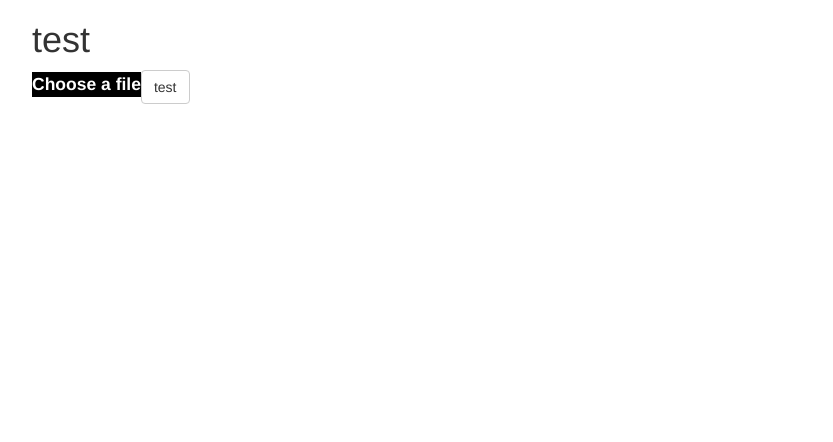
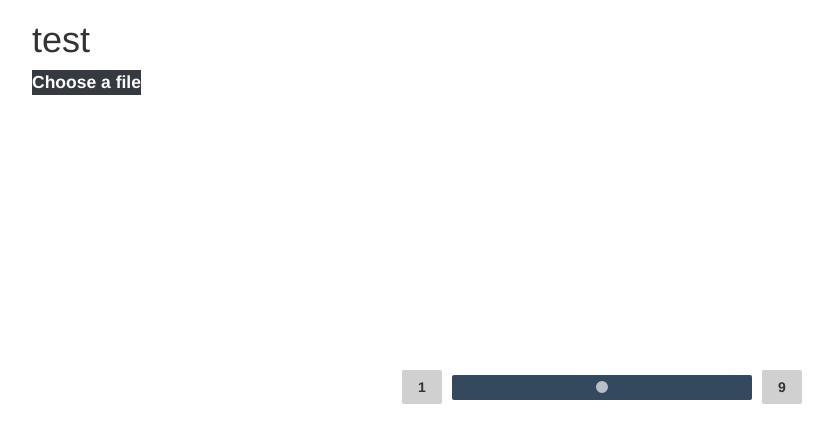
Before and after one commit to ChihYuChiang/app-AHP, a React (Create React App) app: page / in a window 1280 px wide. Shown: the top 442 px of the page, without its empty margins (38-871 px from the left). Built offline with nearby package versions, Linux system fonts and the light colour scheme.

Commit message:
Base: slider

```diff
--- a/src/App.js
+++ b/src/App.js
@@ -1,16 +1,20 @@
 import React, { Component } from "react";
-import { Button } from "react-bootstrap";
 import readXlsxFile from "read-excel-file";
 import * as d3 from "d3";
 
 import drawBaseGraph from "./js/drawBaseGraph";
 
+import Pair from "./component/pair";
+
 
 class App extends Component {
-  state = {
-    options: [],
-    root: []
-  };
+  constructor(props) {
+    super(props);
+    this.state = {
+      options: [],
+      root: []
+    };
+  }
 
   render() {
     return (
@@ -20,11 +24,9 @@ class App extends Component {
           <div>
             <input type="file" name="file" id="input" accept=".xlsx" className="inputfile"/>
             <label htmlFor="input">Choose a file</label>
-            <Button>test</Button>
           </div>
-          <div>
-            <svg />
-          </div>
+          <div><svg /></div>
+          <div><Pair /></div>
         </div>
       </div>
     );
--- a/src/component/comparison.js
+++ b/src/component/comparison.js
@@ -1,3 +1,7 @@
+import React, { Component } from "react";
+
+
+
 <div>
 <div className="form-check form-check-inline">
   <input className="form-check-input" type="radio" name="inlineRadioOptions" id="inlineRadio1" value="option1" />
--- /dev/null
+++ b/src/component/pair.js
@@ -0,0 +1,30 @@
+import React, { Component } from "react";
+
+class Pair extends Component {
+  constructor(props) {
+    super(props);
+    this.state = {
+      value: 5
+    };
+
+    this.handleChange = this.handleChange.bind(this);
+  }
+
+  handleChange(event) {
+    this.setState({ value: event.target.value })
+  }
+
+  render() {
+    return (
+      <div className="slider-wrapper">
+        <input name="range-slider" type="range" className="fluid-slider" id="range-slider" max="9" min="1" step="1"
+          value={this.state.value}
+          onChange={this.handleChange}
+        />
+        <span id="range-label" className="range-label"></span>
+      </div>
+    );
+  }
+}
+
+export default Pair;
--- a/src/index.js
+++ b/src/index.js
@@ -6,6 +6,8 @@ import 'font-awesome/css/font-awesome.css';
 import './index.scss';
 
 import App from './App';
-
+import showSliderValue from './js/showSliderValue';
 
 ReactDOM.render(<App />, document.getElementById('root'));
+
+showSliderValue();
--- a/src/index.scss
+++ b/src/index.scss
@@ -1,5 +1,6 @@
 @import "scss/variable.scss";
 @import "scss/mixin.scss";
+@import "scss/fluid-slider.scss";
 
 .inputfile {
   width: 0.1px;
@@ -14,14 +15,19 @@
   font-size: 1.25em;
   font-weight: 700;
   color: white;
-    background-color: black;
+  background-color: $gray-800;
   display: inline-block;
 }
 
 .inputfile + label:hover {
-    background-color: red;
+  background-color: $red;
 }
 
 .inputfile + label {
   cursor: pointer; /* "hand" cursor */
 }
+
+.slider-wrapper {
+  width: 300px;
+  margin: 120px auto;
+}
--- /dev/null
+++ b/src/js/showSliderValue.js
@@ -0,0 +1,21 @@
+function main() {
+    var rangeSlider = document.getElementById("range-slider");
+    var rangeLabel = document.getElementById("range-label");
+
+    function showSliderValue() {
+      rangeLabel.innerHTML = rangeSlider.value;
+      var labelPosition = (rangeSlider.value - rangeSlider.min) / (rangeSlider.max - rangeSlider.min);
+
+      if (rangeSlider.value === rangeSlider.min) {
+        rangeLabel.style.left = labelPosition * 100 + 2 + "%";
+      } else if (rangeSlider.value === rangeSlider.max) {
+        rangeLabel.style.left = labelPosition * 100 - 2 + "%";
+      } else {
+        rangeLabel.style.left = labelPosition * 100 + "%";
+      }
+    }
+
+    rangeSlider.addEventListener("input", showSliderValue, false);
+}
+
+export default main;
--- /dev/null
+++ b/src/scss/fluid-slider.scss
@@ -0,0 +1,123 @@
+.fluid-slider {
+    -webkit-appearance: none;
+    width: 300px;
+    height: 25px;
+    background: #34495e;
+    border-radius: 2px;
+    margin: 0;
+    position: relative;
+    background-color: #34495e;
+  }
+  .fluid-slider::-webkit-slider-thumb {
+    -webkit-appearance: none;
+    appearance: none;
+    border-radius: 0;
+    width: 20px;
+    height: 20px;
+    border-radius: 50%;
+    cursor: pointer;
+    background: #fff;
+    opacity: 0.65;
+    border: 4px solid #34495e;
+    position: relative;
+    transition: all ease-in-out 0.05s;
+  }
+  .fluid-slider::-moz-range-thumb {
+    -moz-appearance: none;
+    appearance: none;
+    border-radius: 0;
+    width: 18px;
+    height: 18px;
+    border-radius: 50%;
+    cursor: pointer;
+    background: #fff;
+    opacity: 0.65;
+    border: 4px solid #34495e;
+    position: relative;
+    transition: all ease-in-out 0.05s;
+  }
+
+  .fluid-slider:focus {
+    outline: none;
+  }
+  .fluid-slider:active::-webkit-slider-thumb {
+    background: transparent;
+  }
+  .fluid-slider:active::-moz-range-thumb {
+    background: transparent;
+  }
+
+  .fluid-slider:active + .range-label {
+    visibility: visible;
+    opacity: 1;
+    top: -75px;
+  }
+
+  .fluid-slider:before,
+  .fluid-slider::after {
+    position: absolute;
+    content: "";
+    width: 40px;
+    padding: 0.5em;
+    background: #d0d0d0;
+    top: 50%;
+    transform: translateY(-50%);
+    box-sizing: border-box;
+    text-align: center;
+    font-weight: bold;
+    border-radius: 2px;
+  }
+
+  .fluid-slider:before {
+    left: -50px;
+    content: attr(min);
+  }
+
+  .fluid-slider:after {
+    right: -50px;
+    content: attr(max);
+  }
+
+  .range-label {
+    position: relative;
+    display: block;
+    width: 40px;
+    height: 40px;
+    top: -65px;
+    visibility: hidden;
+    opacity: 0;
+    background: #fff;
+    border-radius: 50%;
+    line-height: 30px;
+    text-align: center;
+    font-weight: bold;
+    font-size: 0.8em;
+    transform: translateX(-50%);
+    box-sizing: border-box;
+    border: 6px solid #34495e;
+    left: attr(value) 20;
+    transition: all ease-in 0.05s;
+    z-index: -1;
+  }
+
+  .range-label:after {
+    position: absolute;
+    content: "";
+    top: 30px;
+    left: 50%;
+    transform: translateX(-50%);
+    width: 7px;
+    height: 10px;
+    border-radius: 2px;
+    background-repeat: no-repeat;
+    background-color: #34495e;
+  }
+
+  ::-moz-range-track {
+    background: #34495e;
+    border: 0;
+  }
+  input::-moz-focus-inner,
+  input::-moz-focus-outer {
+    border: 0;
+  }
```
Lines whose indentation alone changed are shown as unchanged.
